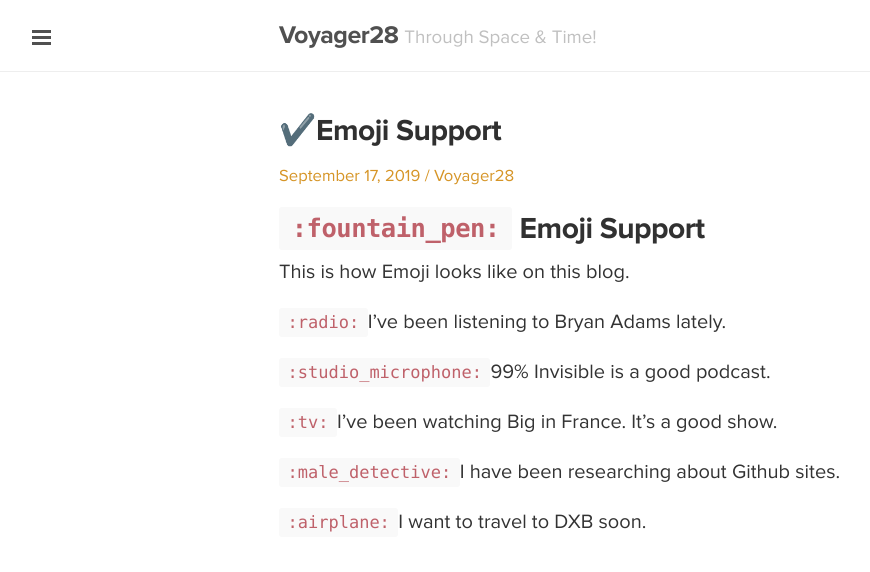
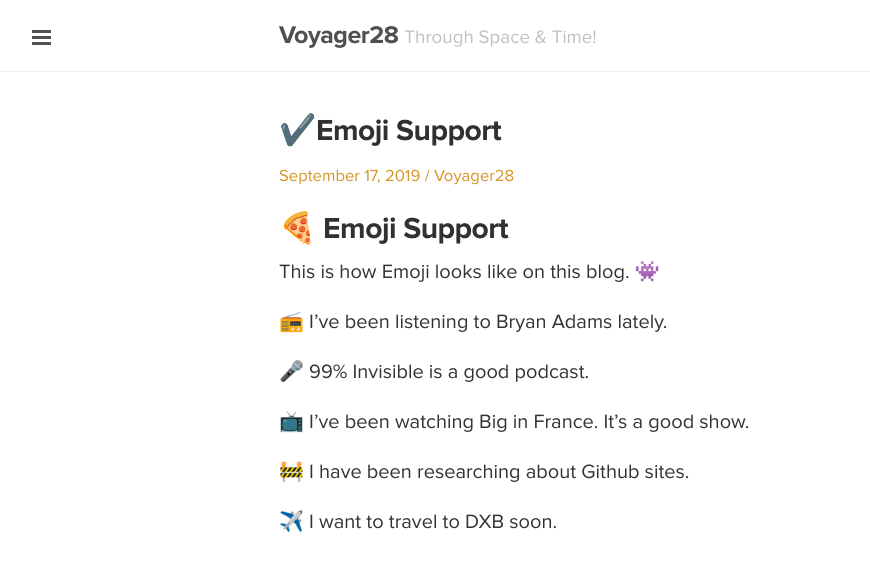
Before and after one commit to agentbigman/Agentbigman.github.io, a Jekyll site: the page built from _blog/2019-09-17-✔️Emoji-Support.md, in a window 1280 px wide. Shown: the top 572 px of the page, without its empty margins (1-871 px from the left). Built offline with Jekyll 4.4.1, drawn with Linux system fonts in a browser that asks for light colours; some of the changed lines change nothing that is shown.

Commit message:
Update 2019-09-17-✔️Emoji-Support.md

```diff
--- a/_blog/2019-09-17-✔️Emoji-Support.md
+++ b/_blog/2019-09-17-✔️Emoji-Support.md
@@ -5,18 +5,18 @@ layout: post
 title: ✔️Emoji Support
 ---
 
-# `:fountain_pen:` Emoji Support
+# 🍕 Emoji Support
 
 
 
-This is how Emoji looks like on this blog.
+This is how Emoji looks like on this blog. 👾
 
-`:radio:`I’ve been listening to Bryan Adams lately.
+📻 I’ve been listening to Bryan Adams lately.
 
-`:studio_microphone:`99% Invisible is a good podcast.
+🎤 99% Invisible is a good podcast.
 
-`:tv:`I’ve been watching Big in France. It’s a good show.
+📺 I’ve been watching Big in France. It’s a good show.
 
-`:male_detective:`I have been researching about Github sites.
+🚧 I have been researching about Github sites.
 
-`:airplane:`I want to travel to DXB soon.
+✈️ I want to travel to DXB soon.
```
